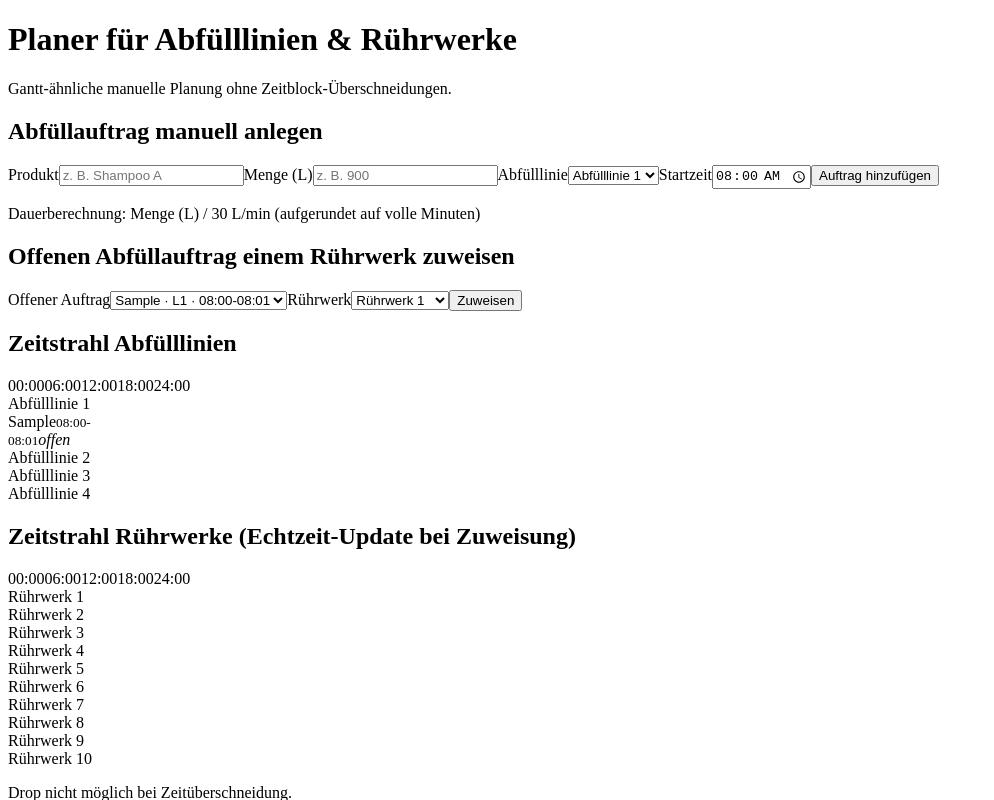
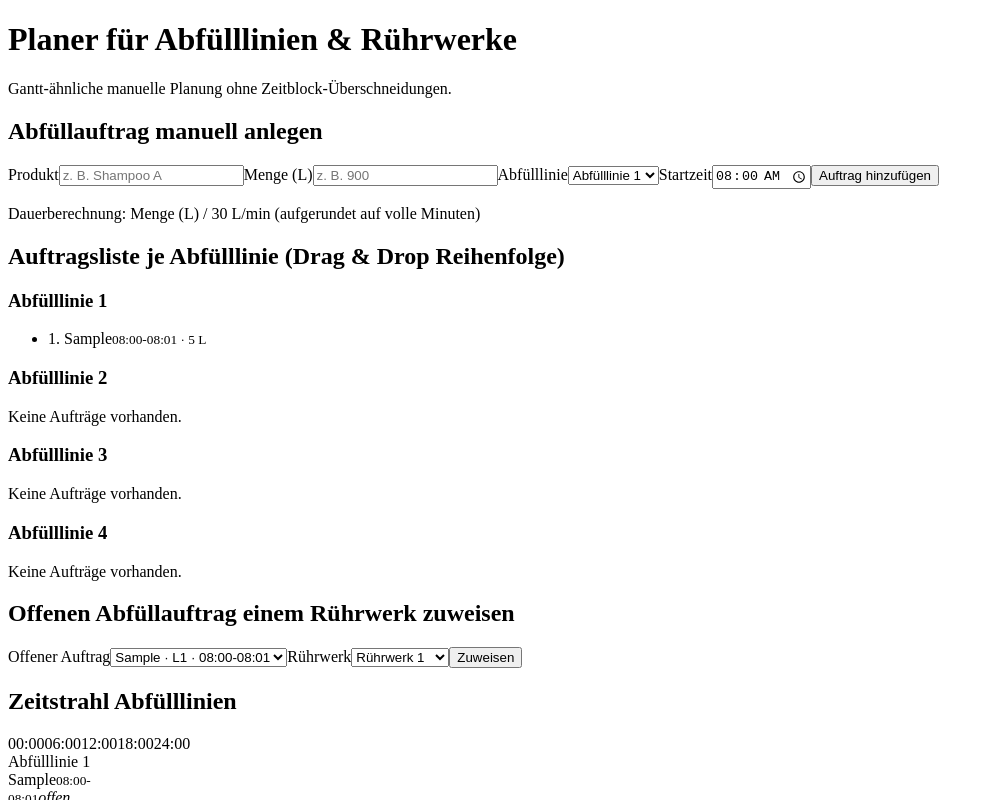
Before and after one commit to fabianhoffmann790-ctrl/RwPS-Codex, a React (Vite) app: page / in a window 1280 px wide. Both pictures are taken after typing "Sample", "5" into the empty fields and a click on the button "Auftrag hinzufügen". Shown: the top 800 px of the page, without its empty margins (0-994 px from the left). Built offline with nearby package versions, Linux system fonts and the light colour scheme; the HTML template or start-up script is replaced by a standard one.

Commit message:
Add per-line order list with drag-and-drop resequencing

```diff
--- a/src/App.jsx
+++ b/src/App.jsx
@@ -44,6 +44,17 @@ function buildInitialDropState() {
   }, {});
 }
 
+function reorderByIds(items, draggedId, targetId) {
+  const fromIndex = items.findIndex((item) => item.id === draggedId);
+  const toIndex = items.findIndex((item) => item.id === targetId);
+  if (fromIndex < 0 || toIndex < 0 || fromIndex === toIndex) return items;
+
+  const next = [...items];
+  const [moved] = next.splice(fromIndex, 1);
+  next.splice(toIndex, 0, moved);
+  return next;
+}
+
 function App() {
   const [orders, setOrders] = useState([]);
   const [form, setForm] = useState({
@@ -56,6 +67,7 @@ function App() {
   const [selectedMixerId, setSelectedMixerId] = useState(MIXERS[0].id);
   const [draggedOrderId, setDraggedOrderId] = useState(null);
   const [mixerDropState, setMixerDropState] = useState(buildInitialDropState);
+  const [lineListDragState, setLineListDragState] = useState({ draggedOrderId: null, overOrderId: null });
   const [error, setError] = useState('');
 
   const openOrders = useMemo(() => orders.filter((o) => !o.mixerId), [orders]);
@@ -216,11 +228,79 @@ function App() {
     resetDragState();
   };
 
+  const handleLineListDragStart = (event, orderId) => {
+    event.dataTransfer.effectAllowed = 'move';
+    event.dataTransfer.setData('text/order-id', orderId);
+    setLineListDragState({ draggedOrderId: orderId, overOrderId: null });
+    setError('');
+  };
+
+  const handleLineListDragOver = (event, overOrderId) => {
+    event.preventDefault();
+    setLineListDragState((prev) => (prev.overOrderId === overOrderId ? prev : { ...prev, overOrderId }));
+  };
+
+  const handleLineListDragEnd = () => {
+    setLineListDragState({ draggedOrderId: null, overOrderId: null });
+  };
+
+  const handleLineListDrop = (event, lineId, targetOrderId) => {
+    event.preventDefault();
+
+    const draggedId = event.dataTransfer.getData('text/order-id') || lineListDragState.draggedOrderId;
+    setLineListDragState({ draggedOrderId: null, overOrderId: null });
+
+    if (!draggedId || !targetOrderId || draggedId === targetOrderId) return;
+
+    setOrders((prev) => {
+      const draggedOrder = prev.find((entry) => entry.id === draggedId);
+      if (!draggedOrder || draggedOrder.lineId !== lineId) return prev;
+
+      const lineOrders = prev.filter((entry) => entry.lineId === lineId).sort((a, b) => a.start - b.start);
+      const reorderedLineOrders = reorderByIds(lineOrders, draggedId, targetOrderId);
+      if (reorderedLineOrders === lineOrders) return prev;
+
+      const anchorStart = lineOrders[0]?.start ?? 0;
+      let cursor = anchorStart;
+      const updatedLineOrders = reorderedLineOrders.map((entry) => {
+        const start = cursor;
+        const end = start + entry.duration;
+        cursor = end;
+        return { ...entry, start, end };
+      });
+
+      if (updatedLineOrders.some((entry) => entry.end > DAY_MINUTES)) {
+        setError('Reihenfolgeänderung nicht möglich: Tageszeitraum 00:00–24:00 würde überschritten.');
+        return prev;
+      }
+
+      const updatedById = new Map(updatedLineOrders.map((entry) => [entry.id, entry]));
+      const nextOrders = prev.map((entry) => updatedById.get(entry.id) ?? entry);
+
+      const hasMixerConflict = MIXERS.some((mixer) => {
+        const mixerOrders = nextOrders
+          .filter((entry) => entry.mixerId === mixer.id)
+          .sort((a, b) => a.start - b.start);
+        for (let i = 1; i < mixerOrders.length; i += 1) {
+          if (overlaps(mixerOrders[i - 1], mixerOrders[i])) return true;
+        }
+        return false;
+      });
+
+      if (hasMixerConflict) {
+        setError('Reihenfolgeänderung würde Überschneidungen auf einem Rührwerk verursachen und wurde verworfen.');
+        return prev;
+      }
+
+      return nextOrders;
+    });
+  };
+
   const rowsByLine = useMemo(
     () =>
       FILL_LINES.map((line) => ({
         ...line,
-        orders: orders.filter((o) => o.lineId === line.id),
+        orders: orders.filter((o) => o.lineId === line.id).sort((a, b) => a.start - b.start),
       })),
     [orders]
   );
@@ -289,6 +369,18 @@ function App() {
       </section>
 
       <section className="panel">
+        <h2>Auftragsliste je Abfülllinie (Drag & Drop Reihenfolge)</h2>
+        <LineOrderLists
+          rows={rowsByLine}
+          dragState={lineListDragState}
+          onDragStart={handleLineListDragStart}
+          onDragOver={handleLineListDragOver}
+          onDrop={handleLineListDrop}
+          onDragEnd={handleLineListDragEnd}
+        />
+      </section>
+
+      <section className="panel">
         <h2>Offenen Abfüllauftrag einem Rührwerk zuweisen</h2>
         <div className="assign-row">
           <label>
@@ -342,6 +434,45 @@ function App() {
   );
 }
 
+function LineOrderLists({ rows, dragState, onDragStart, onDragOver, onDrop, onDragEnd }) {
+  return (
+    <div className="line-lists-grid">
+      {rows.map((row) => (
+        <article key={row.id} className="line-list-card">
+          <h3>{row.name}</h3>
+          {row.orders.length === 0 ? (
+            <p className="hint">Keine Aufträge vorhanden.</p>
+          ) : (
+            <ul>
+              {row.orders.map((order, index) => {
+                const isTarget = dragState.overOrderId === order.id && dragState.draggedOrderId !== order.id;
+                return (
+                  <li
+                    key={order.id}
+                    className={isTarget ? 'drop-target' : ''}
+                    draggable
+                    onDragStart={(event) => onDragStart(event, order.id)}
+                    onDragOver={(event) => onDragOver(event, order.id)}
+                    onDrop={(event) => onDrop(event, row.id, order.id)}
+                    onDragEnd={onDragEnd}
+                  >
+                    <span>
+                      {index + 1}. {order.product}
+                    </span>
+                    <small>
+                      {toHHMM(order.start)}-{toHHMM(order.end)} · {order.volumeLiters} L
+                    </small>
+                  </li>
+                );
+              })}
+            </ul>
+          )}
+        </article>
+      ))}
+    </div>
+  );
+}
+
 function Timeline({
   rows,
   showUnassigned = true,
@@ -388,7 +519,9 @@ function Timeline({
                   onDragEnd={onOrderDragEnd}
                 >
                   <span>{order.product}</span>
-                <small>{toHHMM(order.start)}-{toHHMM(order.end)}</small>
+                  <small>
+                    {toHHMM(order.start)}-{toHHMM(order.end)}
+                  </small>
                   {showUnassigned && !order.mixerId ? <em>offen</em> : null}
                 </div>
               ))}
--- a/src/styles.css
+++ b/src/styles.css
@@ -87,6 +87,57 @@ button:hover {
   font-weight: 600;
 }
 
+.line-lists-grid {
+  display: grid;
+  grid-template-columns: repeat(auto-fit, minmax(230px, 1fr));
+  gap: 0.9rem;
+}
+
+.line-list-card {
+  border: 1px solid #d5dbe1;
+  border-radius: 8px;
+  padding: 0.75rem;
+  background: #f9fbfd;
+}
+
+.line-list-card h3 {
+  margin: 0 0 0.65rem;
+  font-size: 1rem;
+}
+
+.line-list-card ul {
+  list-style: none;
+  margin: 0;
+  padding: 0;
+  display: flex;
+  flex-direction: column;
+  gap: 0.45rem;
+}
+
+.line-list-card li {
+  border: 1px solid #d5dbe1;
+  border-radius: 7px;
+  background: #fff;
+  padding: 0.45rem 0.6rem;
+  cursor: grab;
+  display: flex;
+  flex-direction: column;
+  gap: 0.2rem;
+}
+
+.line-list-card li:active {
+  cursor: grabbing;
+}
+
+.line-list-card li.drop-target {
+  border-color: #1d4ed8;
+  box-shadow: inset 0 0 0 2px rgba(29, 78, 216, 0.2);
+}
+
+.line-list-card li small {
+  color: #556474;
+}
+
 .timeline-wrapper {
   overflow-x: auto;
 }
@@ -122,7 +173,6 @@ button:hover {
     linear-gradient(to right, #ecf0f3 1px, transparent 1px) 0 0 / 25% 100%,
     #f8fafc;
 }
-
 
 .timeline-track.drop-active {
   border-color: #1d4ed8;
```
Lines whose indentation alone changed are shown as unchanged.
